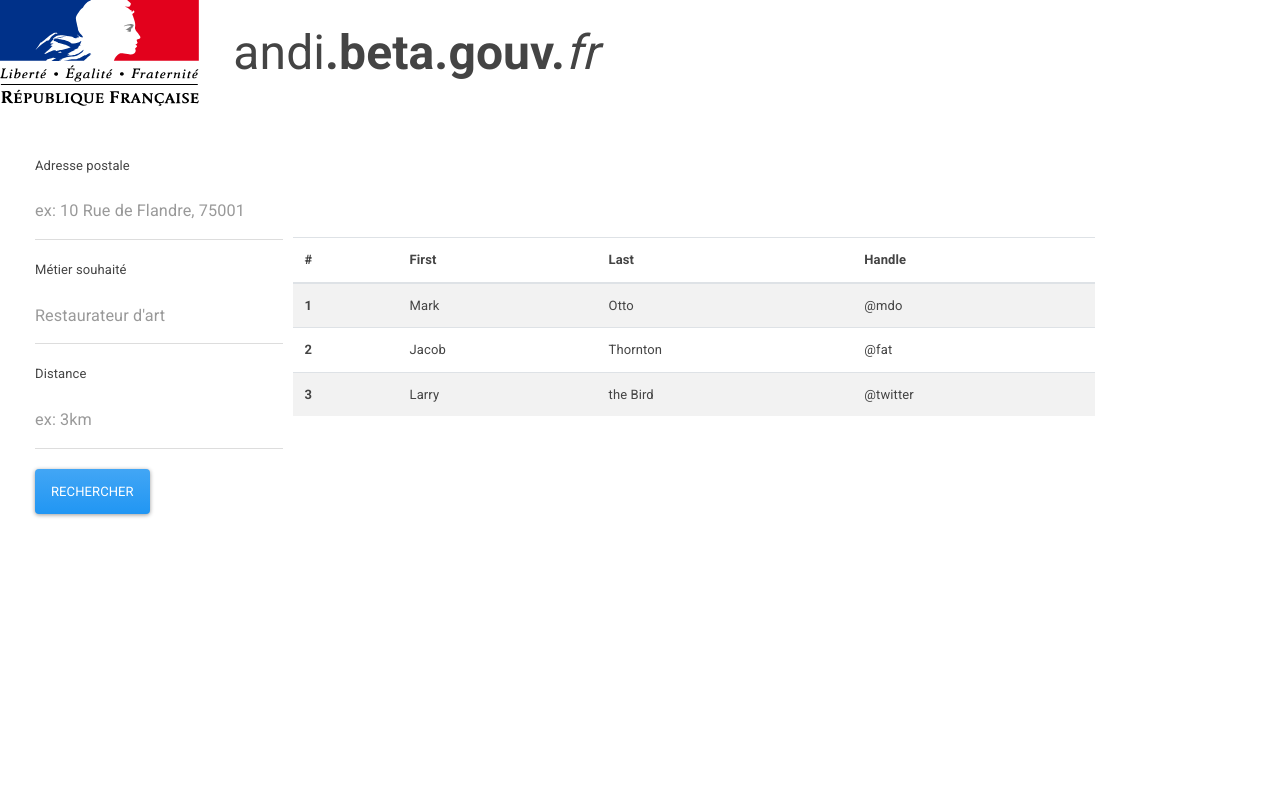
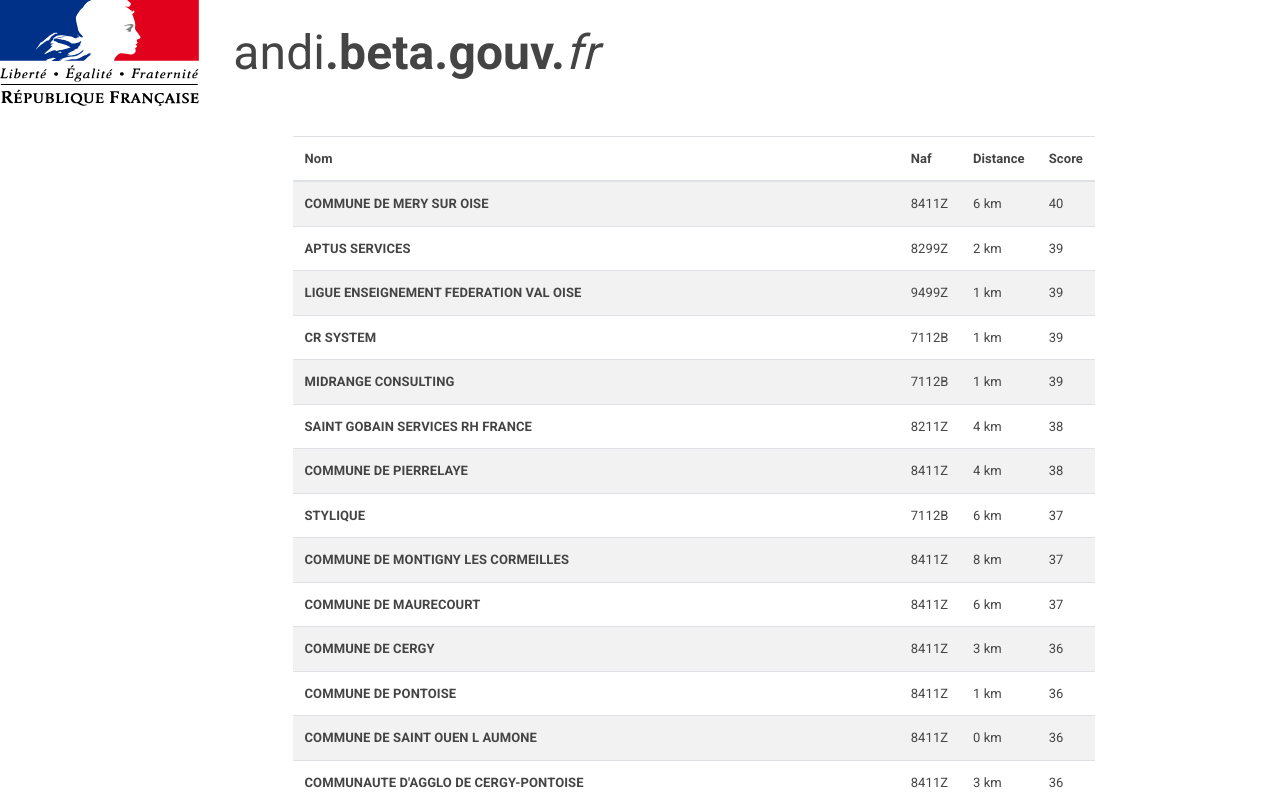
Before and after one commit to betagouv/andi-matching-ui, an Angular app: page /matching in a window 1280 px wide. Shown: the top 800 px of the page. Built offline with nearby package versions, Linux system fonts and the light colour scheme.

Commit message:
Display matching result from json mock

```diff
--- a/src/app/matching-page/matching-result/matching-result.component.html
+++ b/src/app/matching-page/matching-result/matching-result.component.html
@@ -1,31 +1,19 @@
 <div class="table-responsive">
-  <table class="table table-striped table-hover">
+  <table *ngIf="pmsmpList" class="table table-striped table-hover">
     <thead>
       <tr>
-        <th scope="col">#</th>
-        <th scope="col">First</th>
-        <th scope="col">Last</th>
-        <th scope="col">Handle</th>
+        <th scope="col">Nom</th>
+        <th scope="col">Naf</th>
+        <th scope="col">Distance</th>
+        <th scope="col">Score</th>
       </tr>
     </thead>
     <tbody>
-      <tr>
-        <th scope="row">1</th>
-        <td>Mark</td>
-        <td>Otto</td>
-        <td>@mdo</td>
-      </tr>
-      <tr>
-        <th scope="row">2</th>
-        <td>Jacob</td>
-        <td>Thornton</td>
-        <td>@fat</td>
-      </tr>
-      <tr>
-        <th scope="row">3</th>
-        <td>Larry</td>
-        <td>the Bird</td>
-        <td>@twitter</td>
+      <tr *ngFor="let pmsmp of pmsmpList">
+        <th scope="row">{{ pmsmp.nom }}</th>
+        <td>{{ pmsmp.naf }}</td>
+        <td>{{ pmsmp.distance }}</td>
+        <td>{{ pmsmp.score_total }}</td>
       </tr>
     </tbody>
   </table>
--- a/src/app/matching-page/matching-result/matching-result.component.ts
+++ b/src/app/matching-page/matching-result/matching-result.component.ts
@@ -20,10 +20,11 @@
     this.pmsmpService.getPmsmpList().subscribe(
       pmsmpListFound => {
         this.pmsmpList = pmsmpListFound;
+
+        console.log(">>>>>>>>>>>   ", this.pmsmpList);
       },
       err => {},
       () => {
-        console.log(">>>>>>>>>>>   ", this.pmsmpList);
       }
     );
   }
```
